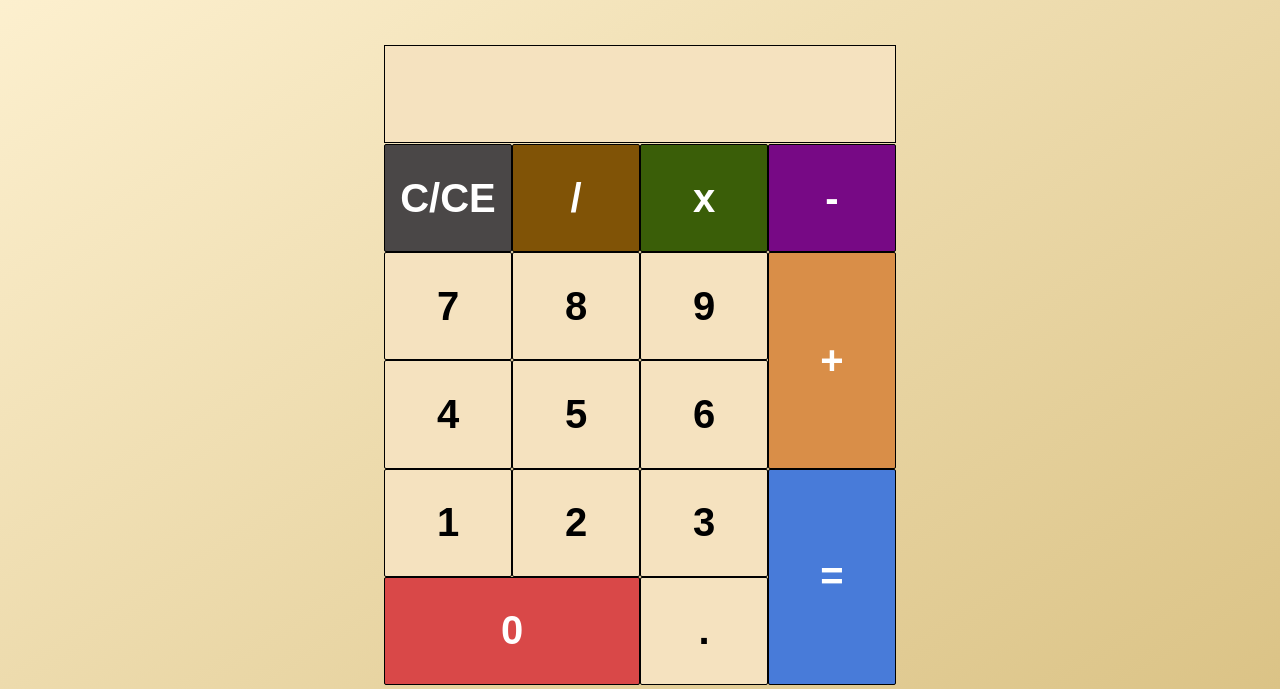
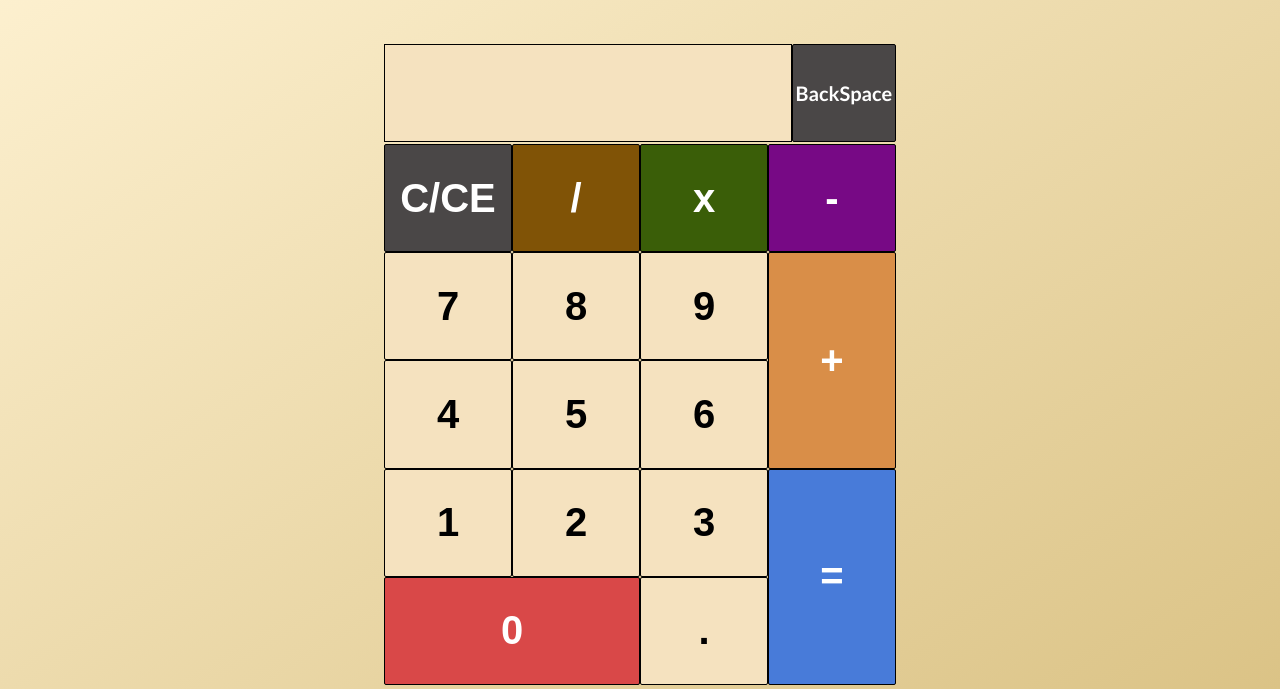
Before and after one commit to sergio-1099/calculator, a plain HTML site: page index.html in a window 1280 px wide. Shown: the part 111-800 px from the top of the page. Drawn offline with Linux system fonts and the light colour scheme.

Commit message:
Add and style a backspace button
No functionality yet, but this button will allow user to delete most
recent character of the expression.

```diff
--- a/index.html
+++ b/index.html
@@ -19,6 +19,9 @@
 
             <div class="calc-screen">
                 <div class="screen"></div>
+                <div class="calc-back">
+                    <div>BackSpace</div>
+                </div>
             </div>
             <div class="button-container">
 
--- a/style.css
+++ b/style.css
@@ -34,10 +34,31 @@ body {
     height: 15%;
     background-color: #f5e2bf;
     display: flex;
+    align-items: center;
+}
+
+.calc-back {
+    height: 100%;
+    width: 20%;
+    flex-shrink: 0;
+    border: solid 1px #000;
+    border-radius: 2px;
+    font-size: 20px;
+    font-weight: bold;
+    display: flex;
+    justify-content: center;
+    align-items: center;
+    background-color: #4a4747;
+    color: #fff;
+}
+
+.calc-back:hover {
+    background-color: #eee;
+    color: #4a4747;
 }
 
 .screen {
-    width: 100%;
+    width: 80%;
     height: 100%;
     background-color: #f5e2bf;
     border: solid 1px #000;
```
